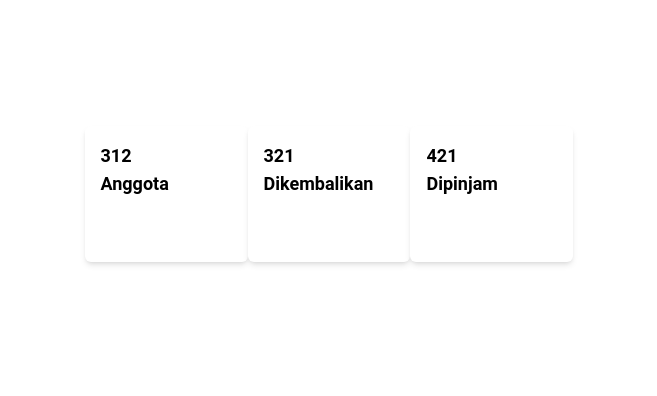
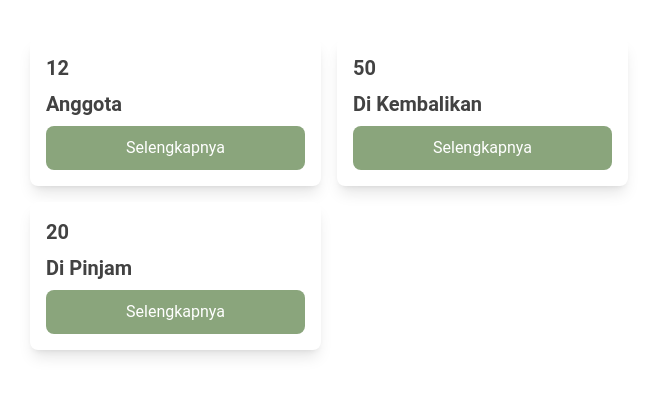
Before and after one commit to Dimas712/SIPerpus_Smanjas, a React (Vite) app: page /dasboard in a window 1280 px wide. Shown: the part 206-602 px from the top of the page, without its empty margins (311-968 px from the left). Built offline with nearby package versions, Linux system fonts and the light colour scheme.

Commit message:
edit dasboard admin

```diff
--- a/src/Components/DasboardAdmin.jsx
+++ b/src/Components/DasboardAdmin.jsx
@@ -1,28 +1,41 @@
 import React from 'react'
 
 const DasboardAdmin = () => {
-    const data = [
-        { id: 1, jumlah: '312', nama: 'Anggota'},
-        { id: 2, jumlah: '321', nama: 'Dikembalikan'},
-        { id: 3, jumlah: '421', nama: 'Dipinjam'},
-        // Tambahkan data grup lain jika diperlukan
-      ];
-    const Card = ({ jumlah, nama,}) => {
-        return (
-          <div className="bg-white p-4 shadow-md rounded-md">
-            <h2 className="text-lg font-bold">{jumlah}</h2>
-            <h2 className="text-lg font-bold">{nama}</h2>
-            <button className="mt-2 bg-green-500 text-white px-4 py-2 rounded-md">
+  return (
+    <div className="flex justify-center items-center h-screen">
+      <div className="grid grid-cols-1 md:grid-cols-2 lg:grid-cols-2 gap-4">
+        <div className="max-w-md bg-white shadow-lg rounded-lg overflow-hidden mx-auto w-85">
+          <div className="p-4">
+            <h2 className="text-xl font-semibold text-gray-800 mb-2">12</h2>
+            <h2 className="text-xl font-semibold text-gray-800 mb-2">Anggota</h2>
+            <button className="bg-green text-white px-20 py-2.5 rounded-lg hover:bg-green4">
               Selengkapnya
             </button>
           </div>
-        );
-      };
-    return <div className="flex justify-center items-center h-screen gap">
-      {data.map((group) => (
-        <Card key={group.id} {...group} />
-      ))}
-    </div>;
+        </div>
+
+        <div className="max-w-md bg-white shadow-lg rounded-lg overflow-hidden mx-auto w-85">
+          <div className="p-4">
+            <h2 className="text-xl font-semibold text-gray-800 mb-2">50</h2>
+            <h2 className="text-xl font-semibold text-gray-800 mb-2">Di Kembalikan</h2>
+            <button className="bg-green text-white px-20 py-2.5 rounded-lg hover:bg-green4">
+              Selengkapnya
+            </button>
+          </div>
+        </div>
+
+        <div className="max-w-md bg-white shadow-lg rounded-lg overflow-hidden mx-auto w-85">
+          <div className="p-4">
+            <h2 className="text-xl font-semibold text-gray-800 mb-2">20</h2>
+            <h2 className="text-xl font-semibold text-gray-800 mb-2">Di Pinjam</h2>
+            <button className="bg-green text-white px-20 py-2.5 rounded-lg hover:bg-green4">
+              Selengkapnya
+            </button>
+          </div>
+        </div>
+      </div>
+    </div>
+  );
 }
 
 export default DasboardAdmin
```
